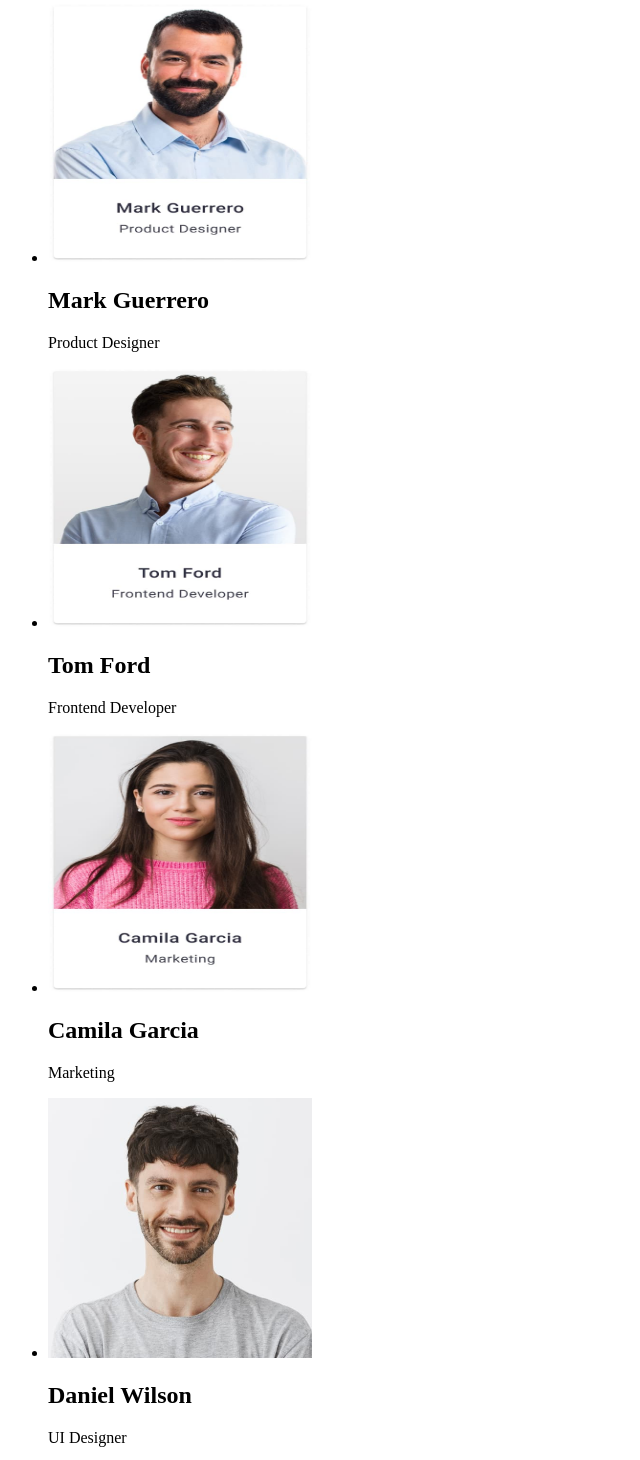
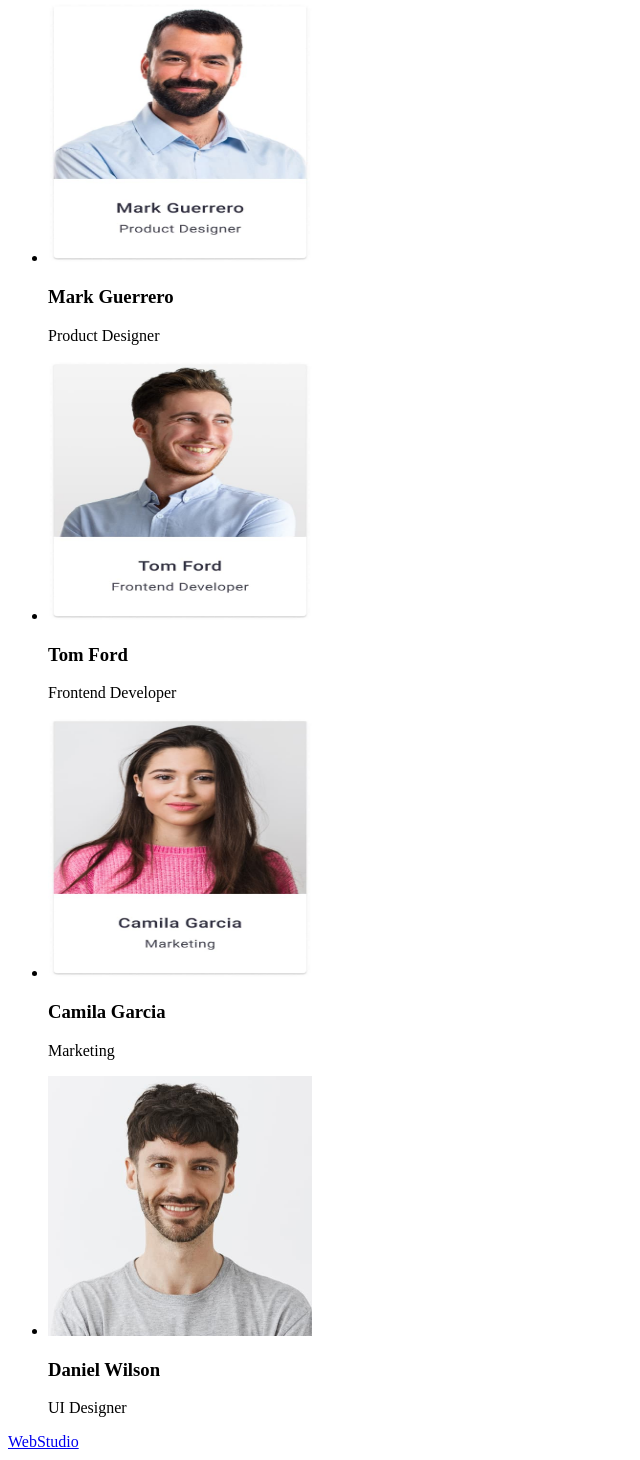
Before and after one commit to MykhailoRadionov/goit-markup-hw-01, a plain HTML site: page index.html in a window 1280 px wide. Shown: the part 657-2117 px from the top of the page, without its empty margins (0-640 px from the left). Drawn offline with Linux system fonts and the light colour scheme.

Commit message:
index.html

```diff
--- a/index.html
+++ b/index.html
@@ -70,7 +70,7 @@
               width="264"
               height="260"
             />
-            <h2>Mark Guerrero</h2>
+            <h3>Mark Guerrero</h3>
             <p>Product Designer</p>
           </li>
           <li>
@@ -80,7 +80,7 @@
               width="264"
               height="260"
             />
-            <h2>Tom Ford</h2>
+            <h3>Tom Ford</h3>
             <p>Frontend Developer</p>
           </li>
           <li>
@@ -90,7 +90,7 @@
               width="264"
               height="260"
             />
-            <h2>Camila Garcia</h2>
+            <h3>Camila Garcia</h3>
             <p>Marketing</p>
           </li>
           <li>
@@ -100,7 +100,7 @@
               width="264"
               height="260"
             />
-            <h2>Daniel Wilson</h2>
+            <h3>Daniel Wilson</h3>
             <p>UI Designer</p>
           </li>
         </ul>
```
